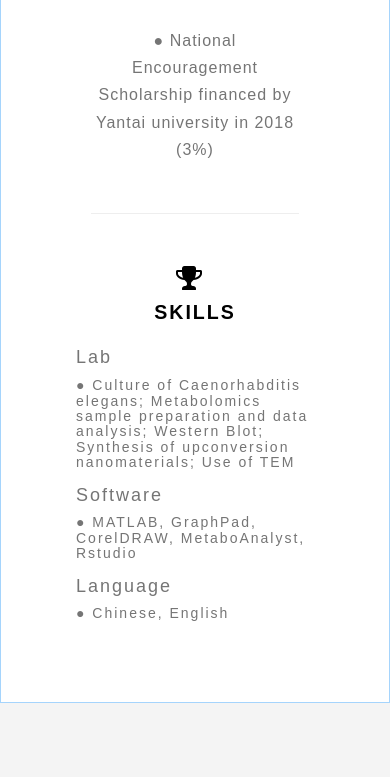
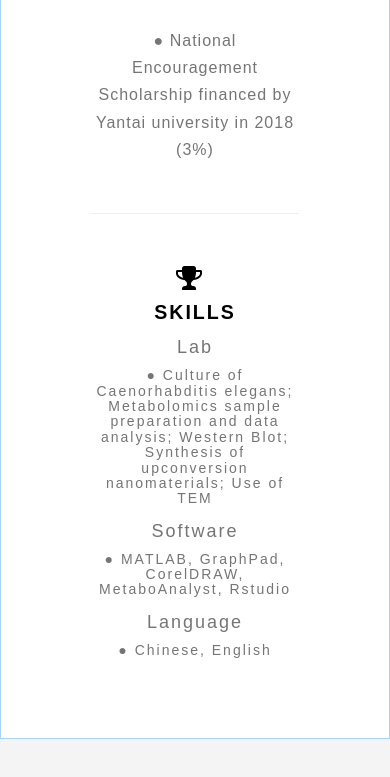
Before and after one commit to ploverl/wenning, a plain HTML site: page index.html in a window 390 px wide. Shown: the part 4757-5534 px from the top of the page. Drawn offline with nearby package versions, Linux system fonts and the light colour scheme; a web font is replaced by a local one.

Commit message:
Update index.html

```diff
--- a/index.html
+++ b/index.html
@@ -511,23 +511,21 @@ footer a {
 
 		<hr>
 
-		<div class="row ">
-			<div class="col-sm-1 col-md-2 mobmid">
+				<div class="row mobmid">
+			<div class="col-sm-1 col-md-2">
 				<span class="secicon fa fa-trophy"></span>
 			</div><!--icon end-->
 
-			<div class="col-sm-11 col-md-10 testimonials">
-				<h3 class="mobmid"><b>Skills</b></h3>
-				<div class="row">
-					<h4>Lab</h4>
-					    <h5>● Culture of Caenorhabditis elegans; Metabolomics sample preparation and data analysis; Western Blot; Synthesis of upconversion nanomaterials; Use of TEM</h>
-					<h4>Software</h4>
-						<h5>● MATLAB, GraphPad, CorelDRAW, MetaboAnalyst, Rstudio</h>
-					<h4>Language</h4>
-						<h5>● Chinese, English</h>
-				</div><!--1st testimonial end-->
+			<div class="col-sm-11 col-md-10 ">
+				<h3><b>Skills</b></h3>
+				<h4>Lab</h4>
+				    <h5>● Culture of Caenorhabditis elegans; Metabolomics sample preparation and data analysis; Western Blot; Synthesis of upconversion nanomaterials; Use of TEM</h>
+				<!--1st award end-->
 
-			</div><!--testimonials end-->
+				<h4>Software</h4>
+					<h5>● MATLAB, GraphPad, CorelDRAW, MetaboAnalyst, Rstudio</h>
+				<h4>Language</h4>
+					<h5>● Chinese, English</h>
 		</div><!--tech skills end-->
 	</div><!--right end-->
 </div><!--container end-->
```
